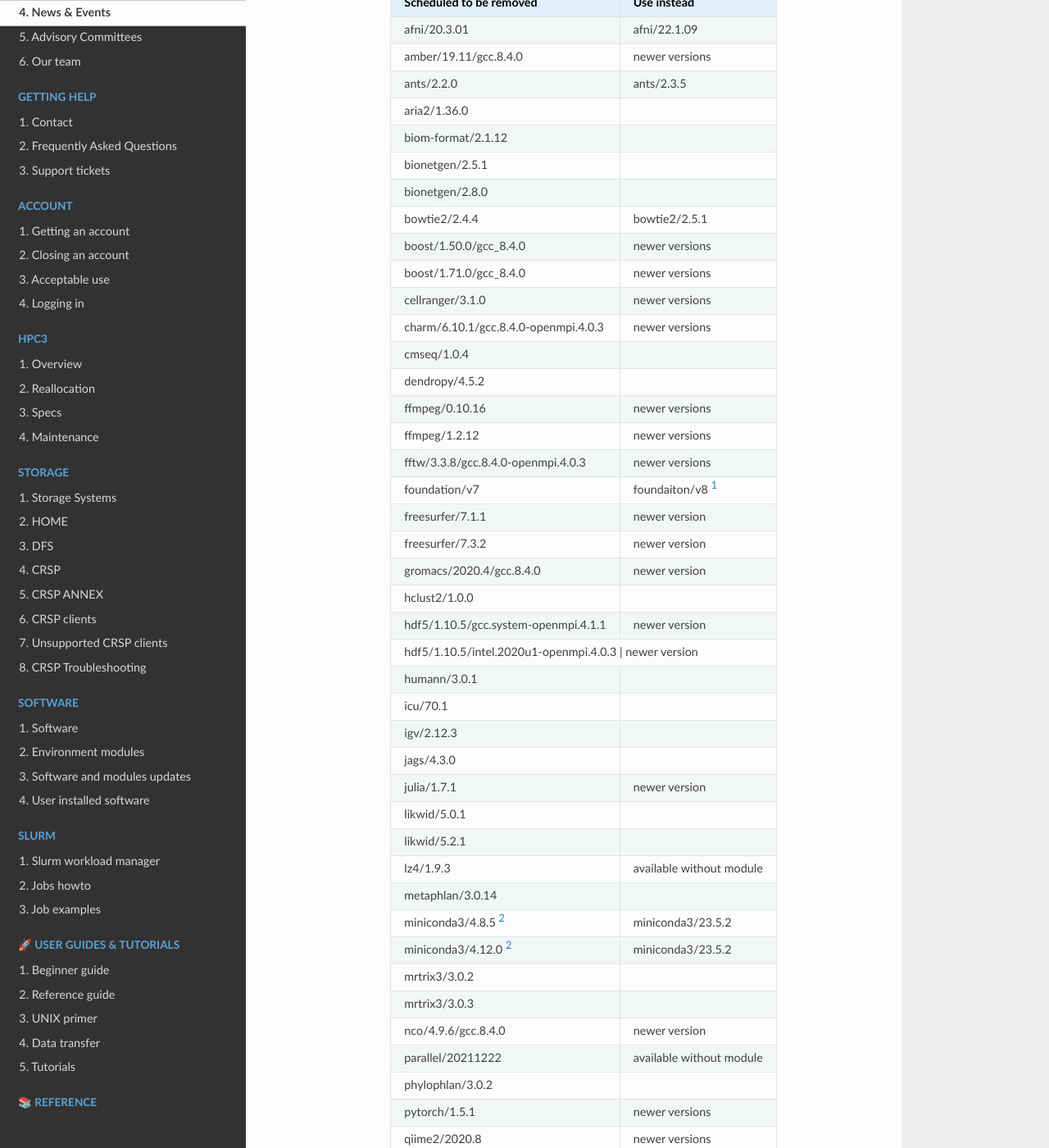
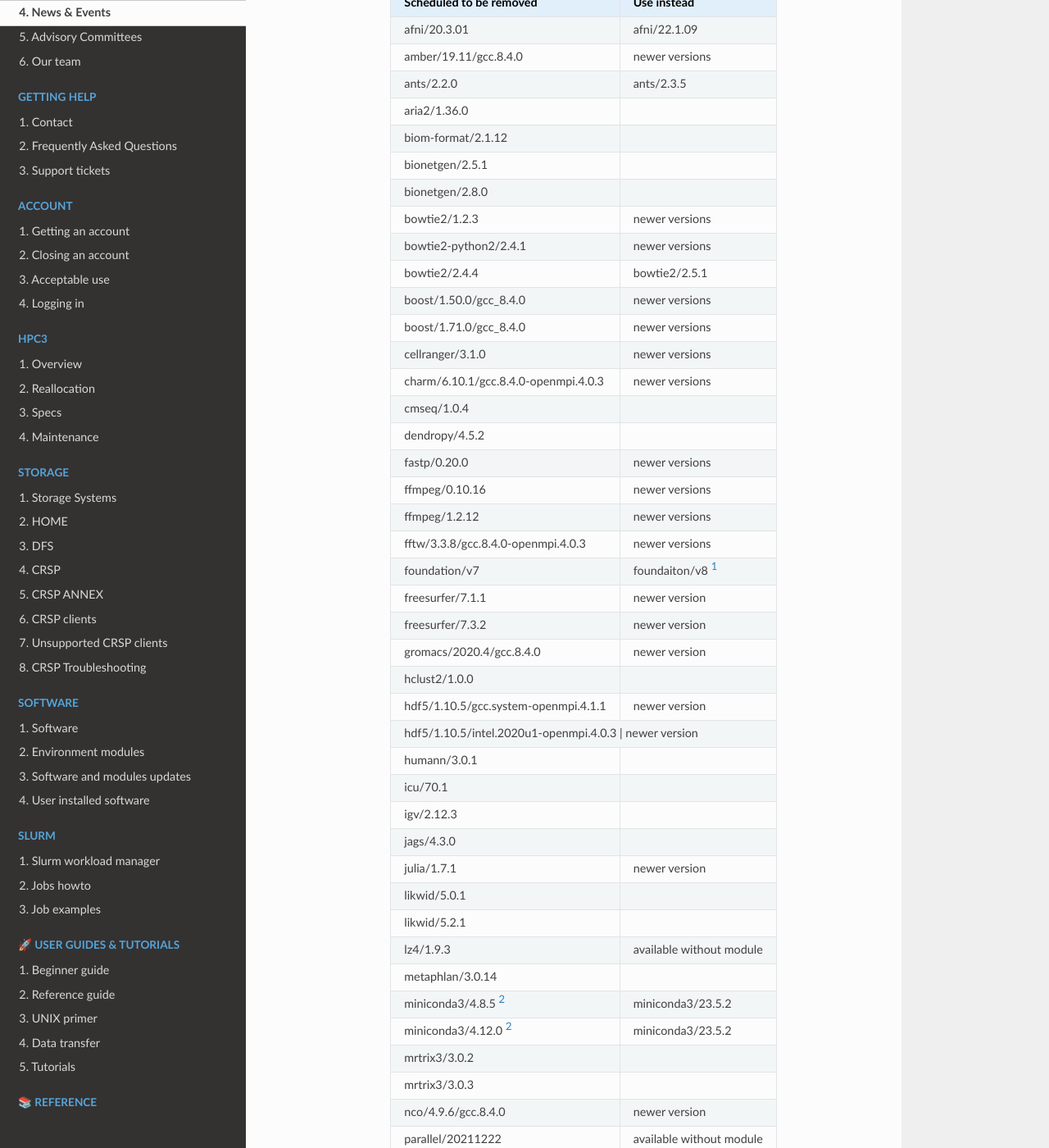
Before and after one commit to RCIC-UCI-Public/website-rcic, a Sphinx documentation site: the page built from docs/source/about/news.rst, in a window 1280 px wide and 1400 px high, scrolled down 824 px. Shown: the whole window at 82% size. Built offline with Sphinx 7.4.7 and the Read the Docs theme 3.1.0, drawn with Linux system fonts in a browser that asks for light colours; some of the changed text lies outside the part shown.

Commit message:
update sw table for tophat, bowtie, fastp, qiime

```diff
--- a/docs/source/about/news.rst
+++ b/docs/source/about/news.rst
@@ -50,6 +50,10 @@
      +--------------------------------------+-----------------------------------+
      | bionetgen/2.8.0                      |                                   |
      +--------------------------------------+-----------------------------------+
+     | bowtie2/1.2.3                        | newer versions                    |
+     +--------------------------------------+-----------------------------------+
+     | bowtie2-python2/2.4.1                | newer versions                    |
+     +--------------------------------------+-----------------------------------+
      | bowtie2/2.4.4                        | bowtie2/2.5.1                     |
      +--------------------------------------+-----------------------------------+
      | boost/1.50.0/gcc_8.4.0               | newer versions                    |
@@ -63,6 +67,8 @@
      | cmseq/1.0.4                          |                                   |
      +--------------------------------------+-----------------------------------+
      | dendropy/4.5.2                       |                                   |
+     +--------------------------------------+-----------------------------------+
+     | fastp/0.20.0                         | newer versions                    |
      +--------------------------------------+-----------------------------------+
      | ffmpeg/0.10.16                       | newer versions                    |
      +--------------------------------------+-----------------------------------+
@@ -118,9 +124,13 @@
      +--------------------------------------+-----------------------------------+
      | pytorch/1.5.1                        | newer versions                    |
      +--------------------------------------+-----------------------------------+
+     | tophat/2.1.1                         |                                   |
+     +--------------------------------------+-----------------------------------+
      | qiime2/2020.8                        | newer versions                    |
      +--------------------------------------+-----------------------------------+
      | qiime2/2021.2                        | newer versions                    |
+     +--------------------------------------+-----------------------------------+
+     | qiime2/2022.2                        | newer versions                    |
      +--------------------------------------+-----------------------------------+
      | roary/3.13.0                         |                                   |
      +--------------------------------------+-----------------------------------+
```
